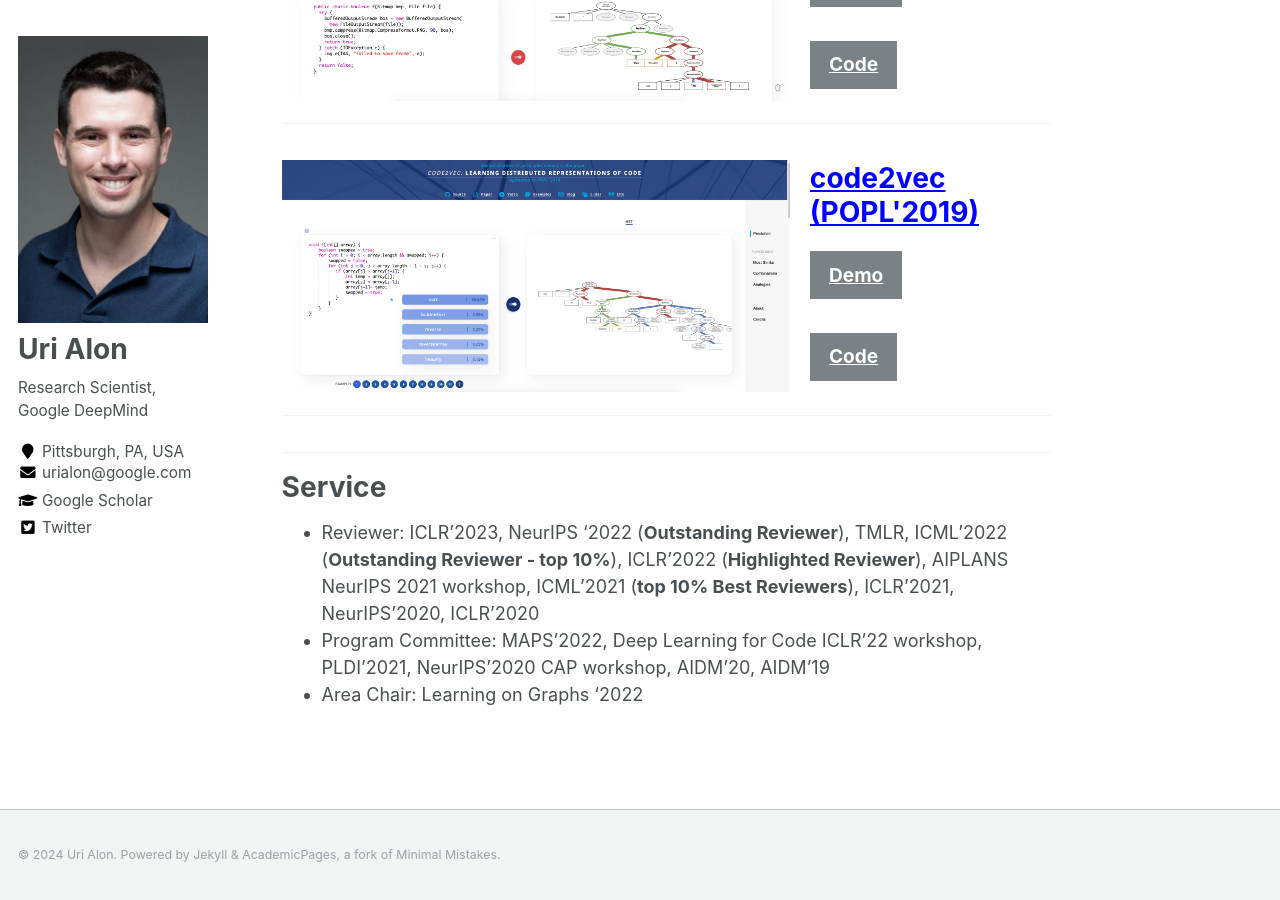
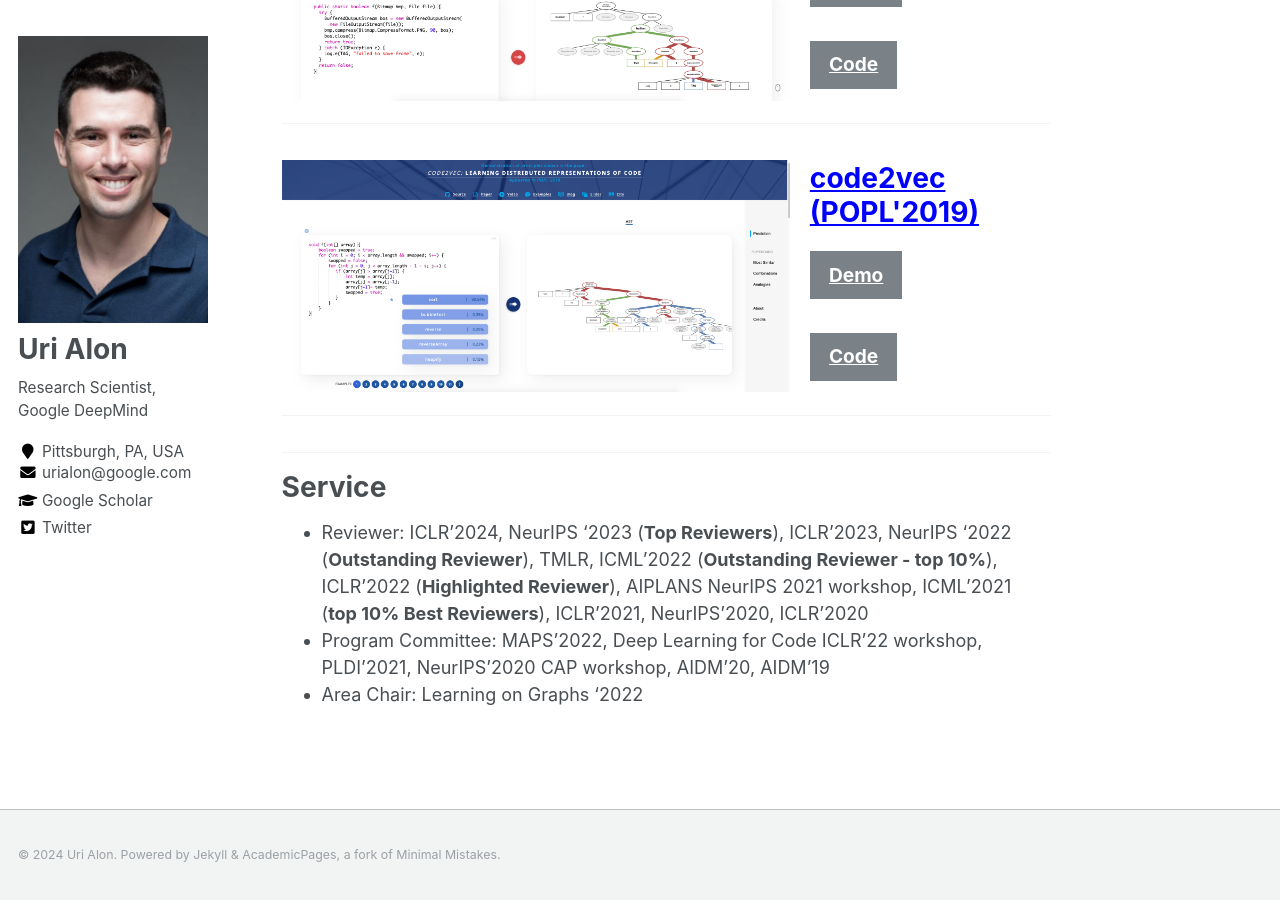
Before and after one commit to urialon/urialon.github.io, a Jekyll site: the page built from _pages/about.md, in a window 1280 px wide and 900 px high, scrolled down 6826 px. Built offline with Jekyll 4.4.1, drawn with Linux system fonts in a browser that asks for light colours.

Commit message:
Update about.md

```diff
--- a/_pages/about.md
+++ b/_pages/about.md
@@ -290,6 +290,6 @@ I am happily married to Lee and father of Gur 🙂
 
 ---
 # Service
-* Reviewer: ICLR'2023, NeurIPS '2022 (**Outstanding Reviewer**), TMLR, ICML'2022 (**Outstanding Reviewer - top 10%**), ICLR'2022 (**Highlighted Reviewer**), AIPLANS NeurIPS 2021 workshop, ICML’2021 (**top 10% Best Reviewers**), ICLR’2021, NeurIPS’2020, ICLR’2020
+* Reviewer: ICLR'2024, NeurIPS '2023 (**Top Reviewers**), ICLR'2023, NeurIPS '2022 (**Outstanding Reviewer**), TMLR, ICML'2022 (**Outstanding Reviewer - top 10%**), ICLR'2022 (**Highlighted Reviewer**), AIPLANS NeurIPS 2021 workshop, ICML’2021 (**top 10% Best Reviewers**), ICLR’2021, NeurIPS’2020, ICLR’2020
 * Program Committee: MAPS'2022, Deep Learning for Code ICLR'22 workshop, PLDI’2021, NeurIPS’2020 CAP workshop, AIDM’20, AIDM’19
 * Area Chair: Learning on Graphs '2022
```
